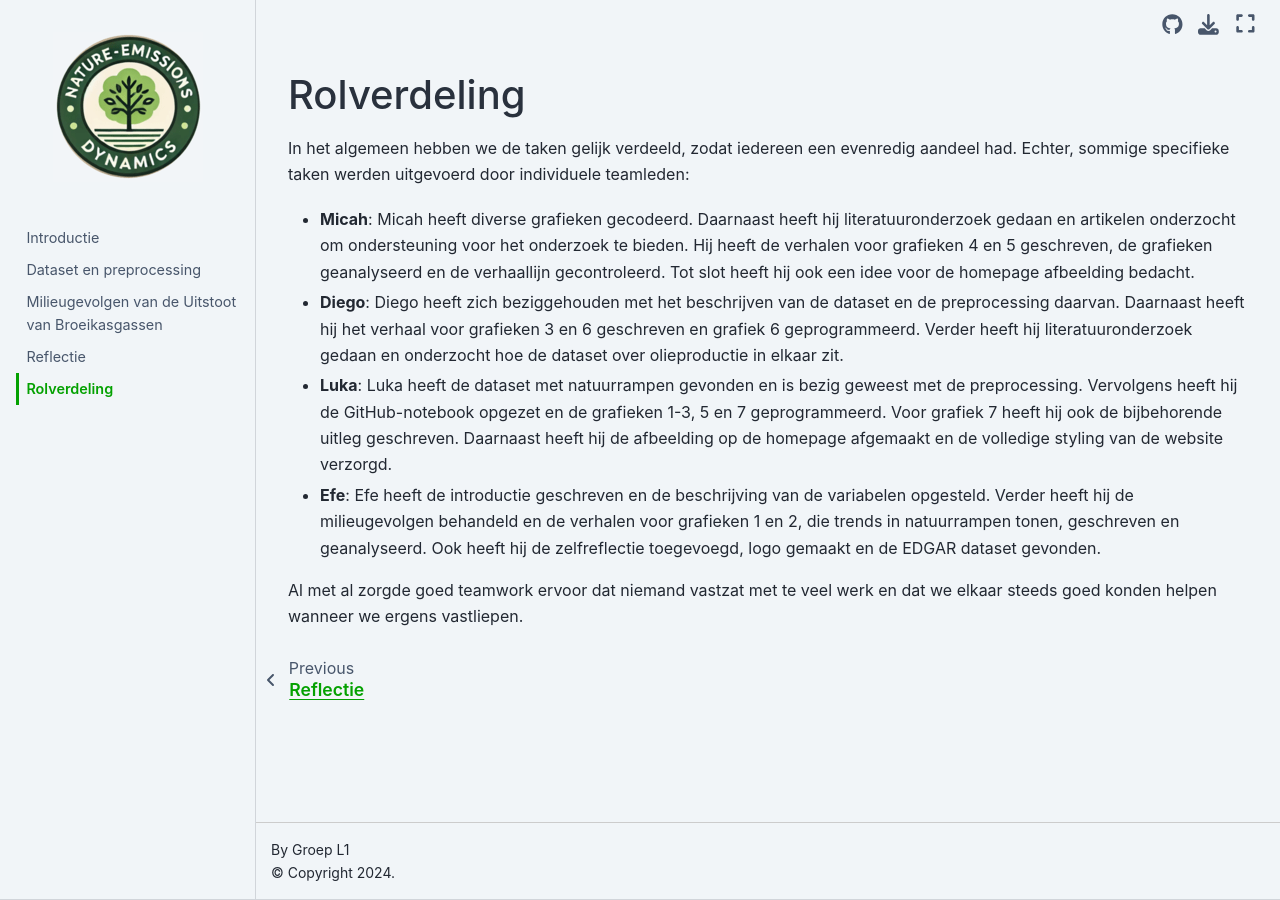
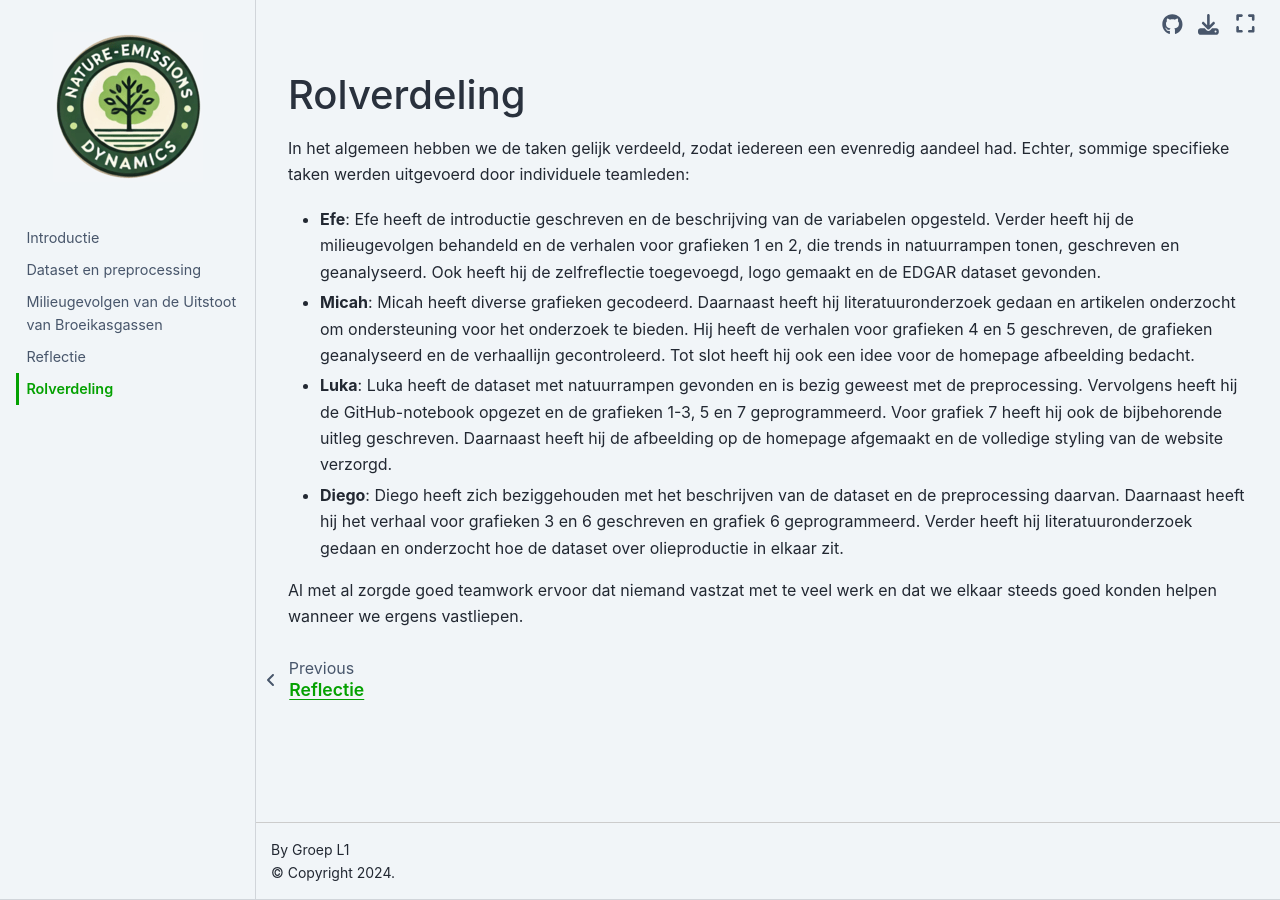
Before and after one commit to Elijah-1/IF-project, a Jupyter Book: the page built from docs/rolverdeling.md, in a window 1280 px wide. Built offline with Jupyter Book 1.0.4 settings and Sphinx 7.4.7 and the Sphinx Book theme 1.1.4, drawn with Linux system fonts in a browser that asks for light colours; comment, search, counter and statistics services are not loaded.

Commit message:
change order of reflection names to lastname

```diff
--- a/docs/rolverdeling.md
+++ b/docs/rolverdeling.md
@@ -2,9 +2,9 @@
 
 In het algemeen hebben we de taken gelijk verdeeld, zodat iedereen een evenredig aandeel had. Echter, sommige specifieke taken werden uitgevoerd door individuele teamleden:
 
+- **Efe**: Efe heeft de introductie geschreven en de beschrijving van de variabelen opgesteld. Verder heeft hij de milieugevolgen behandeld en de verhalen voor grafieken 1 en 2, die trends in natuurrampen tonen, geschreven en geanalyseerd. Ook heeft hij de zelfreflectie toegevoegd, logo gemaakt en de EDGAR dataset gevonden.
 - **Micah**: Micah heeft diverse grafieken gecodeerd. Daarnaast heeft hij literatuuronderzoek gedaan en artikelen onderzocht om ondersteuning voor het onderzoek te bieden. Hij heeft de verhalen voor grafieken 4 en 5 geschreven, de grafieken geanalyseerd en de verhaallijn gecontroleerd. Tot slot heeft hij ook een idee voor de homepage afbeelding bedacht.
+- **Luka**: Luka heeft de dataset met natuurrampen gevonden en is bezig geweest met de preprocessing. Vervolgens heeft hij de GitHub-notebook opgezet en de grafieken 1-3, 5 en 7 geprogrammeerd. Voor grafiek 7 heeft hij ook de bijbehorende uitleg geschreven. Daarnaast heeft hij de afbeelding op de homepage afgemaakt en de volledige styling van de website verzorgd.
 - **Diego**: Diego heeft zich beziggehouden met het beschrijven van de dataset en de preprocessing daarvan. Daarnaast heeft hij het verhaal voor grafieken 3 en 6 geschreven en grafiek 6 geprogrammeerd. Verder heeft hij literatuuronderzoek gedaan en onderzocht hoe de dataset over olieproductie in elkaar zit.
-- **Luka**: Luka heeft de dataset met natuurrampen gevonden en is bezig geweest met de preprocessing. Vervolgens heeft hij de GitHub-notebook opgezet en de grafieken 1-3, 5 en 7 geprogrammeerd. Voor grafiek 7 heeft hij ook de bijbehorende uitleg geschreven. Daarnaast heeft hij de afbeelding op de homepage afgemaakt en de volledige styling van de website verzorgd.
-- **Efe**: Efe heeft de introductie geschreven en de beschrijving van de variabelen opgesteld. Verder heeft hij de milieugevolgen behandeld en de verhalen voor grafieken 1 en 2, die trends in natuurrampen tonen, geschreven en geanalyseerd. Ook heeft hij de zelfreflectie toegevoegd, logo gemaakt en de EDGAR dataset gevonden.
 
 Al met al zorgde goed teamwork ervoor dat niemand vastzat met te veel werk en dat we elkaar steeds goed konden helpen wanneer we ergens vastliepen.
```
Also changed, not shown: 5 other files.
